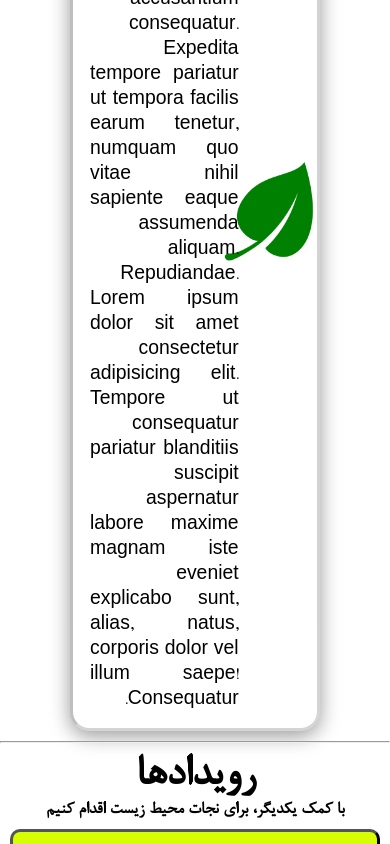
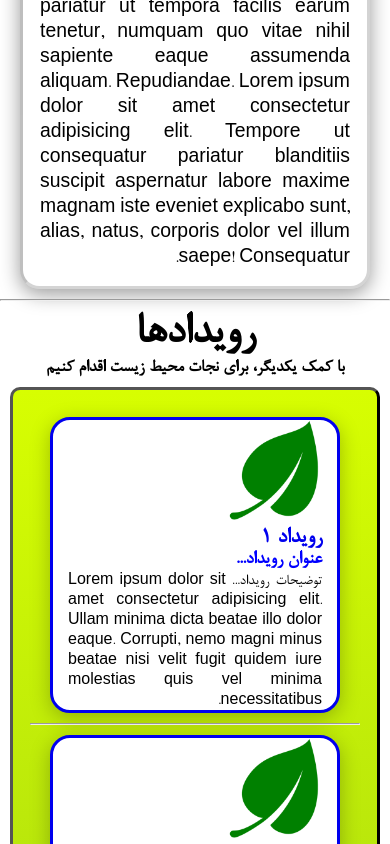
Before and after one commit to enviro-iau-tnb/enviro-iau-tnb.github.io, a plain HTML site: page index.html in a window 390 px wide. Shown: the part 1156-2000 px from the top of the page. Drawn offline with Linux system fonts and the light colour scheme.

Commit message:
Improved responsivity.

```diff
--- a/style.css
+++ b/style.css
@@ -228,7 +228,7 @@ header.sticky .navigation li a:hover
     display: flex;
     align-items: center;
     justify-content: center;
-    margin: 10px 70px;
+    margin: 10px 20px;
 
     border-style: inset;
     border-color: rgba(0, 0, 0, 0.25);
@@ -444,7 +444,23 @@ header.sticky .navigation li a:hover
         justify-content: center;
         justify-items: center;
         justify-self: center;
-
-
     }
 }
+
+@media (max-width: 570px)
+{
+    .about
+    {
+        display: block;
+    }
+
+    .about .about_ImageBox
+    {
+        margin: 0px auto;
+    }
+
+    .events .events_Cards
+    {
+        display: block;
+    }
+}
```
